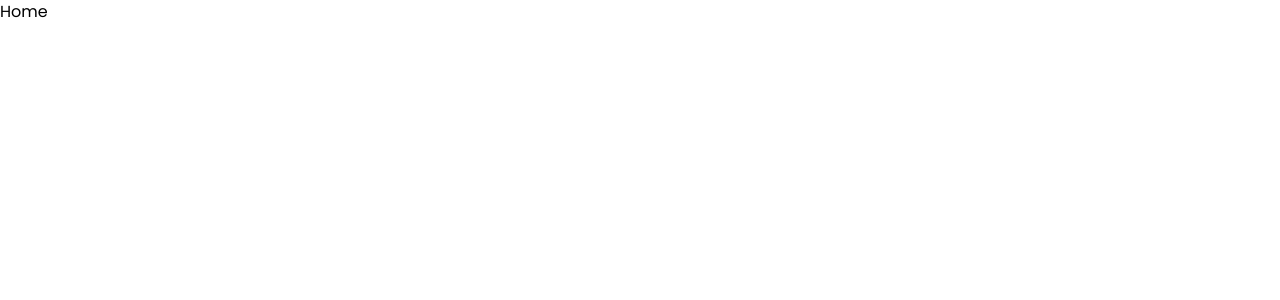
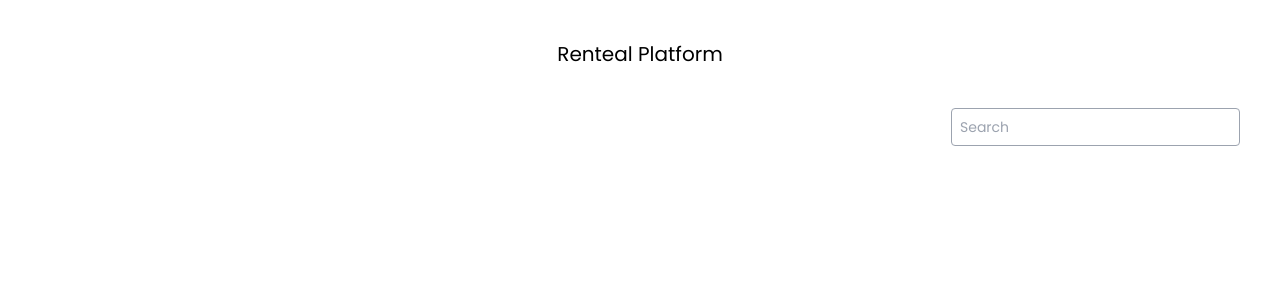
Before and after one commit to mdabhn/renta-it-out, a React (Create React App) app in the folder client/: page / in a window 1280 px wide. Shown: the top 300 px of the page. Built offline with nearby package versions, Linux system fonts and the light colour scheme.

Commit message:
:client: added Search component.

```diff
--- /dev/null
+++ b/client/src/components/Search.jsx
@@ -0,0 +1,15 @@
+import React from 'react'
+
+const Search = () => {
+  return (
+    <div>
+      <input
+        type='text'
+        className='border border-gray-400 rounded p-2 text-sm'
+        placeholder='Search'
+      />
+    </div>
+  )
+}
+
+export default Search
--- a/client/src/pages/Home.jsx
+++ b/client/src/pages/Home.jsx
@@ -1,7 +1,17 @@
 import React from 'react'
+import Search from '../components/Search'
 
 const Home = () => {
-  return <div>Home</div>
+  return (
+    <div className='flex items-center flex-col'>
+      <h1 className='text-xl mt-10'>Renteal Platform</h1>
+      <div className='flex justify-end w-screen'>
+        <div className='p-10'>
+          <Search />
+        </div>
+      </div>
+    </div>
+  )
 }
 
 export default Home
```
